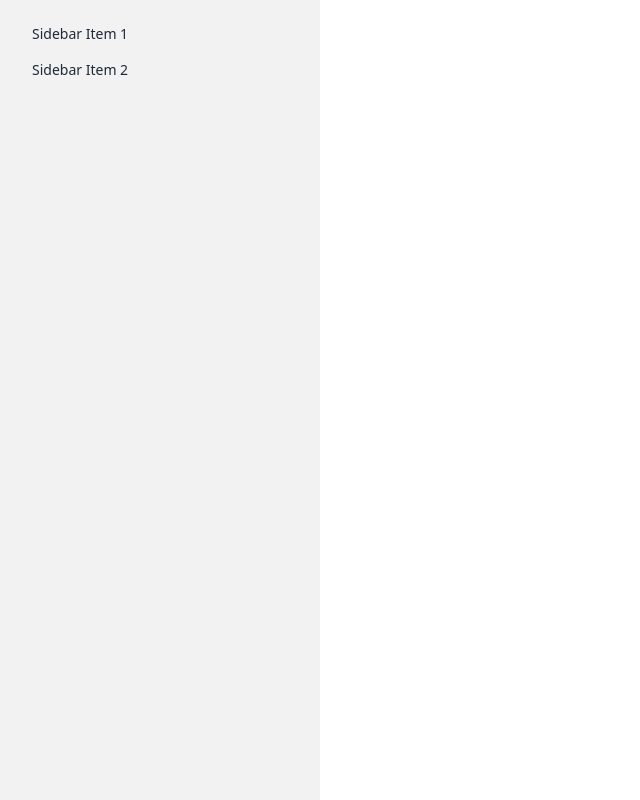
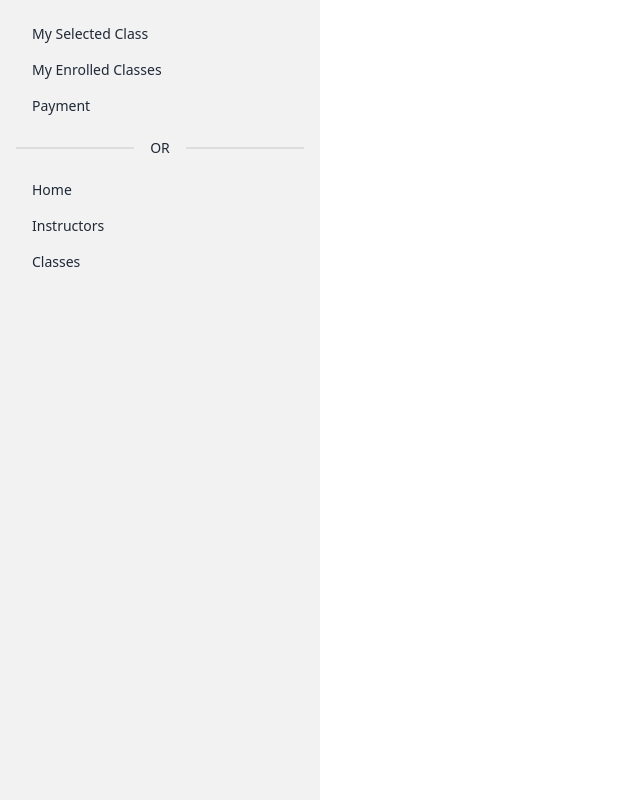
Before and after one commit to AB-ohi/summer-camp-school-client-project, a React (Vite) app: page /dashboard in a window 1280 px wide. Shown: the whole page, without its empty margins (0-640 px from the left). Built offline with nearby package versions, Linux system fonts and the light colour scheme; no server answers; sample sign-in values are in the browser's storage.

Commit message:
use hook in dashber and creat student rout

```diff
--- a/package.json
+++ b/package.json
@@ -10,12 +10,14 @@
     "preview": "vite preview"
   },
   "dependencies": {
+    "@emotion/react": "^11.11.1",
     "@tanstack/react-query": "^4.29.12",
     "dotenv": "^16.1.4",
     "firebase": "^9.22.1",
     "localforage": "^1.10.0",
     "match-sorter": "^6.3.1",
     "react": "^18.2.0",
+    "react-awesome-reveal": "^4.2.3",
     "react-dom": "^18.2.0",
     "react-hook-form": "^7.44.3",
     "react-query": "^3.39.3",
--- a/src/Hooks/useAddClasses.jsx
+++ b/src/Hooks/useAddClasses.jsx
@@ -5,14 +5,14 @@ import { AuthContext } from "../Provider/AuthProvider"
 const useAddClasses =() =>{
     const {user} = useContext(AuthContext)
 
-    const { isLoading, data:classSelect=[]} = useQuery({
+    const { refetch, data:classSelect=[]} = useQuery({
         queryKey: ['classSelect', user?.email],
         queryFn: async()=>{
             const res = await fetch(`http://localhost:5000/classSelect?email=${user.email}`)
             return res.json()
         },
       })
-      return[classSelect, isLoading]
+      return[classSelect, refetch]
 
 }
 
--- a/src/LayOut/DashBoard/DashBoard.jsx
+++ b/src/LayOut/DashBoard/DashBoard.jsx
@@ -1,22 +1,45 @@
-import React from 'react';
+import React from "react";
+import { Link, Outlet } from "react-router-dom";
+import { Fade } from "react-awesome-reveal";
 
 const DashBoard = () => {
   return (
     <div className="drawer lg:drawer-open">
       <input id="my-drawer-2" type="checkbox" className="drawer-toggle" />
       <div className="drawer-content flex flex-col items-center justify-center">
-                {/* Page content here */}
-                <label htmlFor="my-drawer-2" className="btn btn-primary drawer-button lg:hidden">Open drawer</label>
-
+        <Outlet></Outlet>
+        <label
+          htmlFor="my-drawer-2"
+          className="btn btn-primary drawer-button lg:hidden"
+        >
+          Open drawer
+        </label>
       </div>
       <div className="drawer-side">
-                <labels htmlFor="my-drawer-2" className="drawer-overlay"></labels>
+        <label htmlFor="my-drawer-2" className="drawer-overlay"></label>
         <ul className="menu p-4 w-80 h-full bg-base-200 text-base-content">
           {/* Sidebar content here */}
-                    <li><a>Sidebar Item 1</a></li>
-                    <li><a>Sidebar Item 2</a></li>
+          <li>
+            <Link to="/dashboard/mySelectedClass">My Selected Class</Link>
+          </li>
+          <li>
+            <Link to="/dashboard/enrolledClasses">My Enrolled Classes</Link>
+          </li>
+          <li>
+            <Link to="/dashboard/payment">Payment</Link>
+          </li>
+          {/* divider */}
+          <div className="divider">OR</div>
+          <li>
+            <Link to="/">Home</Link>
+          </li>
+          <li>
+            <Link to="/instructors">Instructors</Link>
+          </li>
+          <li>
+            <Link to="/classes">Classes</Link>
+          </li>
         </ul>
-
       </div>
     </div>
   );
--- a/src/Page/Classes/ClassCaet.jsx
+++ b/src/Page/Classes/ClassCaet.jsx
@@ -12,7 +12,7 @@ const ClassCaet = ({ cls }) => {
     const handelAddToCard = classes =>{
         console.log(classes)
         if(user && user.email){
-            const addClass = {classId:_id, name, image, instructor, price}
+            const addClass = {classId:_id, name, image, instructor, price, email:user?.email}
             fetch('http://localhost:5000/classSelect',{
                 method:"POST",
                 headers:{
--- /dev/null
+++ b/src/Page/DashBord/EnrolledClasses/EnrolledClasses.jsx
@@ -0,0 +1,11 @@
+import React from 'react';
+
+const EnrolledClasses = () => {
+    return (
+        <div>
+            <h1>My Enrolled Classes</h1>
+        </div>
+    );
+};
+
+export default EnrolledClasses;
--- a/src/Page/DashBord/MySelectedClasses/MySelectedClasses.jsx
+++ b/src/Page/DashBord/MySelectedClasses/MySelectedClasses.jsx
@@ -3,7 +3,7 @@ import React from 'react';
 const MySelectedClasses = () => {
     return (
         <div>
-
+            <h1>mySelectedClass</h1>
         </div>
     );
 };
--- /dev/null
+++ b/src/Page/DashBord/Payment/Payment.jsx
@@ -0,0 +1,11 @@
+import React from 'react';
+
+const Payment = () => {
+    return (
+        <div>
+
+        </div>
+    );
+};
+
+export default Payment;
--- a/src/Page/Shared/NavBer/NavBer.jsx
+++ b/src/Page/Shared/NavBer/NavBer.jsx
@@ -22,7 +22,7 @@ const NavBer = () => {
         <Link to="/classes">Classes</Link>
       </li>
       <li>
-        <Link to="/dashboard">Dashboard</Link>
+        <Link to="/dashboard/mySelectedClass">Dashboard</Link>
       </li>
 
       <li>
```
Also changed, not shown: src/Router/Router.jsx (+11 -1 lines), 1 other file (tests, documents, lock files or other folders). Lines whose indentation alone changed are shown as unchanged.
